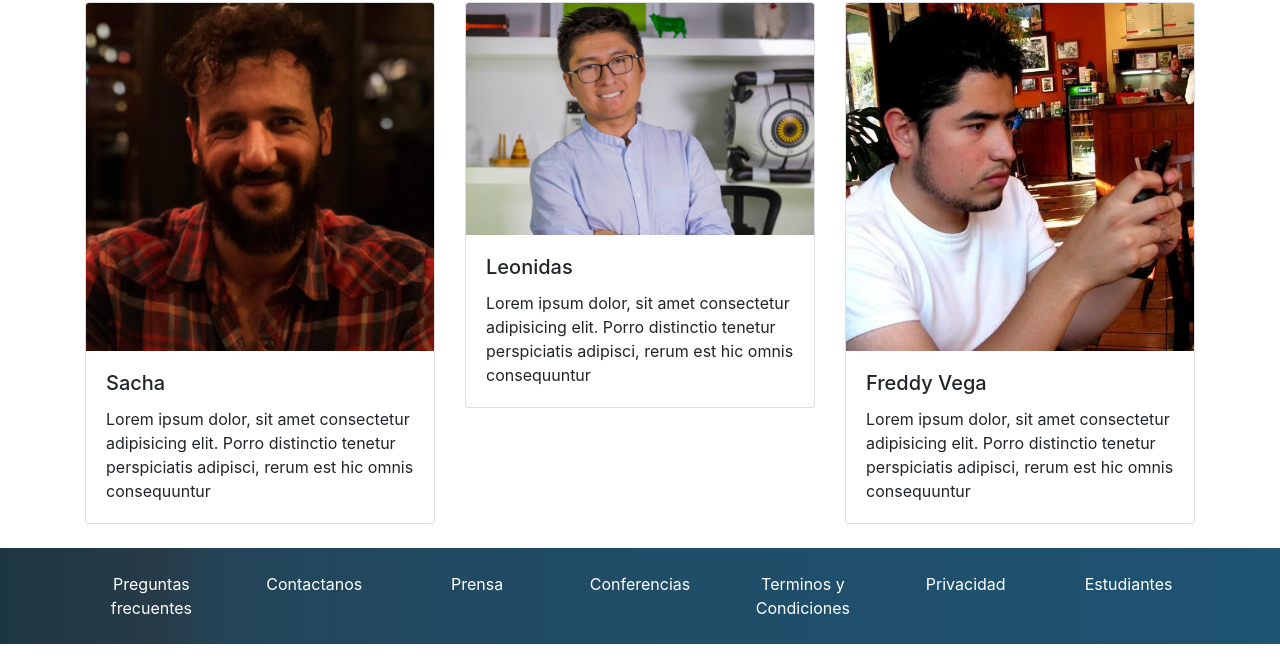
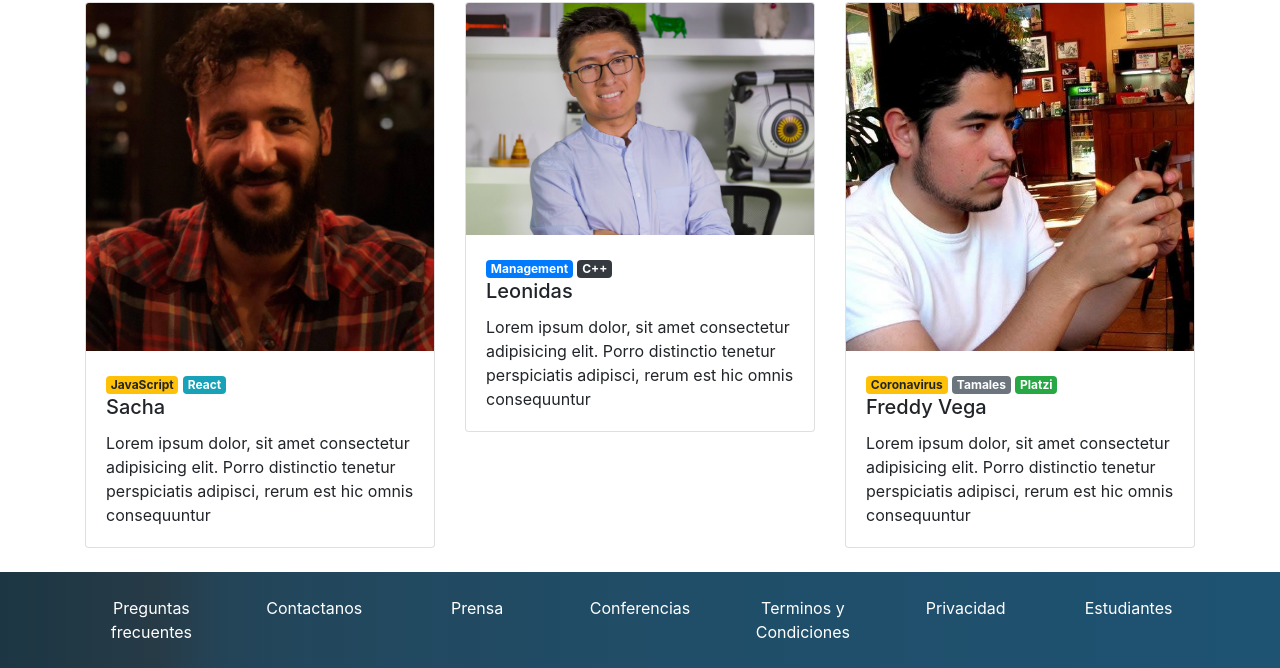
Before and after one commit to gtorres7/bootstrap4, a plain HTML site: page index.html in a window 1280 px wide. Shown: the part 708-1376 px from the top of the page. Before the commit the page ends 1352 px from the top, so only its background shows below. Drawn offline with nearby package versions, Linux system fonts and the light colour scheme.

Commit message:
badges added

```diff
--- a/index.html
+++ b/index.html
@@ -98,10 +98,14 @@
         </div>
       </div>
       <div class="row">
-        <div class="col-md-4 mb-4 d-none d-md-block">
+        <div class="col-md-4 mb-0 mb-4 d-none d-md-block">
           <div class="card" >
             <img src="assets/speakers/sacha.jpg" class="card-img-top" alt="sacha">
             <div class="card-body">
+              <div class="badges">
+                <span class="badge badge-warning">JavaScript</span>
+                <span class="badge badge-info">React</span>
+              </div>
               <h5 class="card-title">Sacha</h5>
               <p class="card-text">Lorem ipsum dolor, sit amet consectetur adipisicing elit.
                  Porro distinctio tenetur perspiciatis adipisci, rerum est hic omnis consequuntur
@@ -109,10 +113,14 @@
             </div>
           </div>
         </div>
-        <div class="col-md-4 mb-4 d-none d-lg-block">
+        <div class="col-md-4 mb-0 mb-4 d-none d-lg-block">
           <div class="card" >
             <img src="assets/speakers/leonidas.jpeg" class="card-img-top" alt="Leonidas">
             <div class="card-body">
+              <div class="badges">
+                <span class="badge badge-primary">Management</span>
+                <span class="badge badge-dark">C++</span>
+              </div>
               <h5 class="card-title">Leonidas</h5>
               <p class="card-text">Lorem ipsum dolor, sit amet consectetur adipisicing elit.
                  Porro distinctio tenetur perspiciatis adipisci, rerum est hic omnis consequuntur
@@ -120,10 +128,15 @@
             </div>
           </div>
         </div>
-        <div class="col-md-4 mb-4">
+        <div class="col-md-4 mb-0 mb-4">
           <div class="card" >
             <img src="assets/speakers/freddy.jpeg" class="card-img-top" alt="Freddy">
             <div class="card-body">
+              <div class="badges">
+                <span class="badge badge-warning">Coronavirus</span>
+                <span class="badge badge-secondary">Tamales</span>
+                <span class="badge badge-success">Platzi</span>
+              </div>
               <h5 class="card-title">Freddy Vega</h5>
               <p class="card-text">Lorem ipsum dolor, sit amet consectetur adipisicing elit.
                  Porro distinctio tenetur perspiciatis adipisci, rerum est hic omnis consequuntur
```
